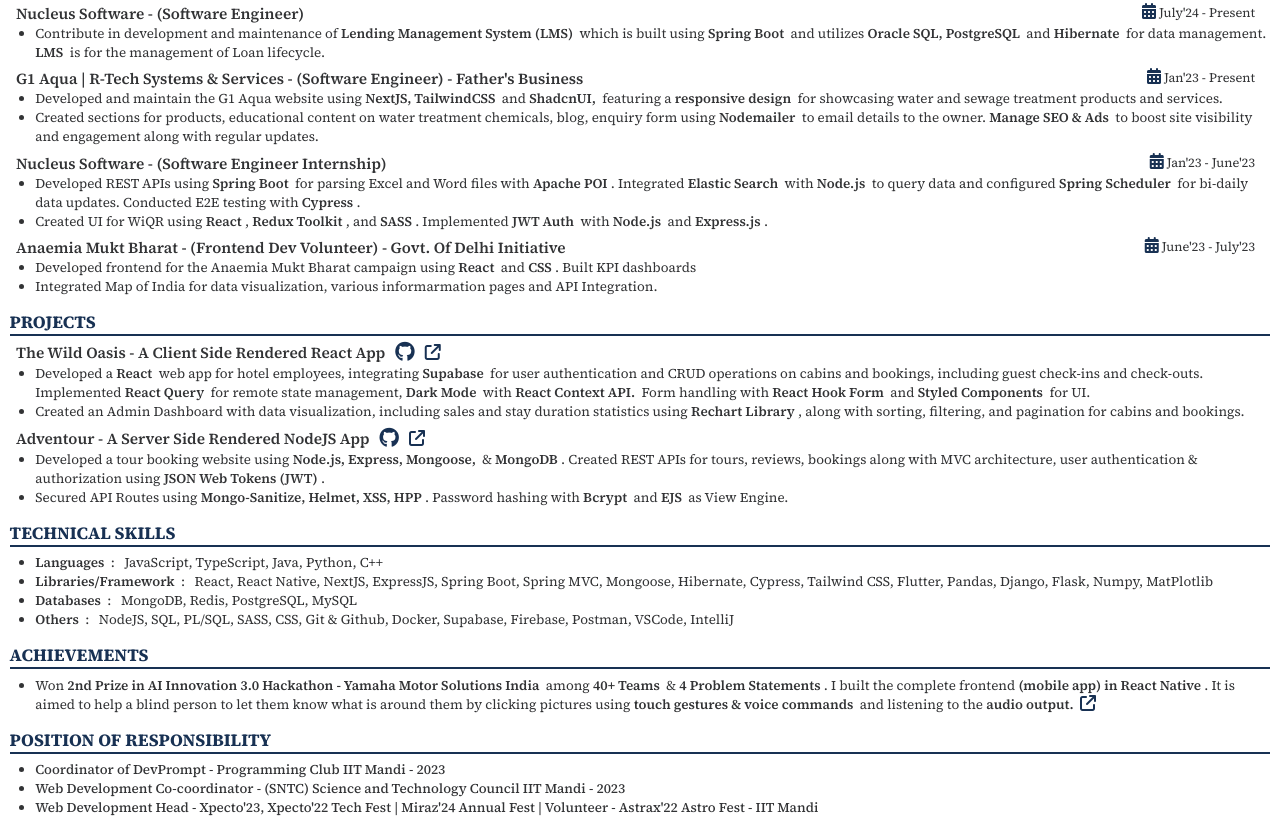
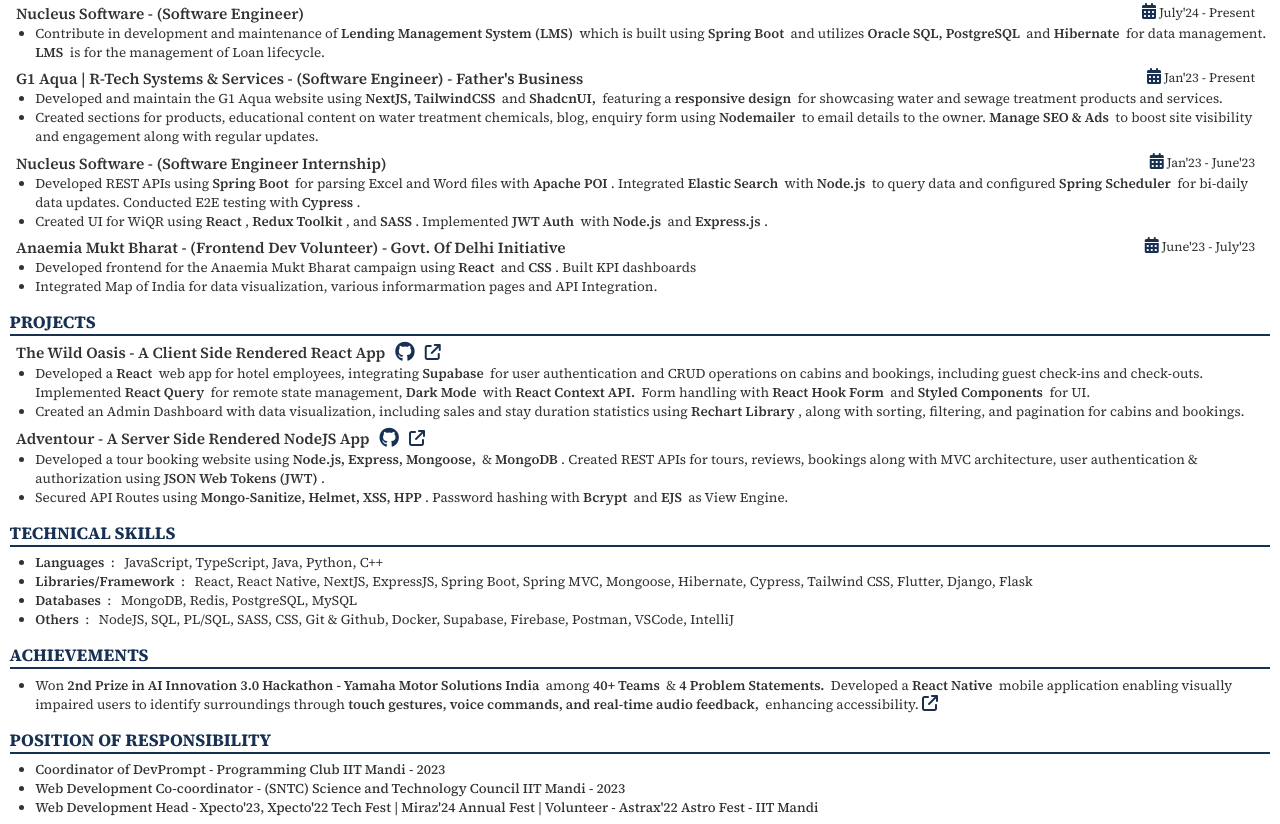
Before and after one commit to rajatverma311201/rajat-resume, a plain HTML site: page index.html in a window 1280 px wide. Shown: the part 293-1117 px from the top of the page. Drawn offline with Linux system fonts and the light colour scheme.

Commit message:
JAN-2025 Updated

```diff
--- a/index.html
+++ b/index.html
@@ -307,9 +307,9 @@
                 </li>
                 <li>
                     <span>Libraries/Framework</span> : &nbsp; React, React Native, NextJS,
-                    ExpressJS, Spring Boot, Spring MVC, Mongoose, Hibernate, Cypress, Tailwind CSS, Flutter, Pandas,
-                    Django, Flask,
-                    Numpy, MatPlotlib
+                    ExpressJS, Spring Boot, Spring MVC, Mongoose, Hibernate, Cypress, Tailwind CSS, Flutter,
+                    Django, Flask
+
                 </li>
                 <li>
                     <span>Databases</span> : &nbsp; MongoDB, Redis, PostgreSQL,
@@ -333,18 +333,11 @@
                 <li>
                     Won <span>2nd Prize in AI Innovation 3.0 Hackathon - Yamaha Motor Solutions India</span> among
                     <span>40+
-                        Teams</span> & <span>4 Problem Statements</span>. I built the complete frontend
-                    <span>(mobile
-                        app) in React Native</span>. It
-                    is
-                    aimed
-                    to help a blind
-                    person to let them know what is around them by clicking pictures using <span>touch gestures & voice
-                        commands</span>
-                    and
-                    listening to the <span>
-                        audio output.
-                    </span> <a
+                        Teams</span> & <span>4 Problem Statements.</span> Developed a <span>React Native</span> mobile
+                    application
+                    enabling visually impaired users to identify surroundings through <span>touch gestures, voice
+                        commands,
+                        and real-time audio feedback,</span> enhancing accessibility. <a
                         href="https://www.linkedin.com/posts/rajatverma311201_hackathon-sceeiitmandi-yamaha-activity-7191904796998565888-W2L-?utm_source=share&utm_medium=member_desktop"><i
                             class="fa fa-external-link"></i></a>
 
```
Also changed, not shown: 2 other files.
